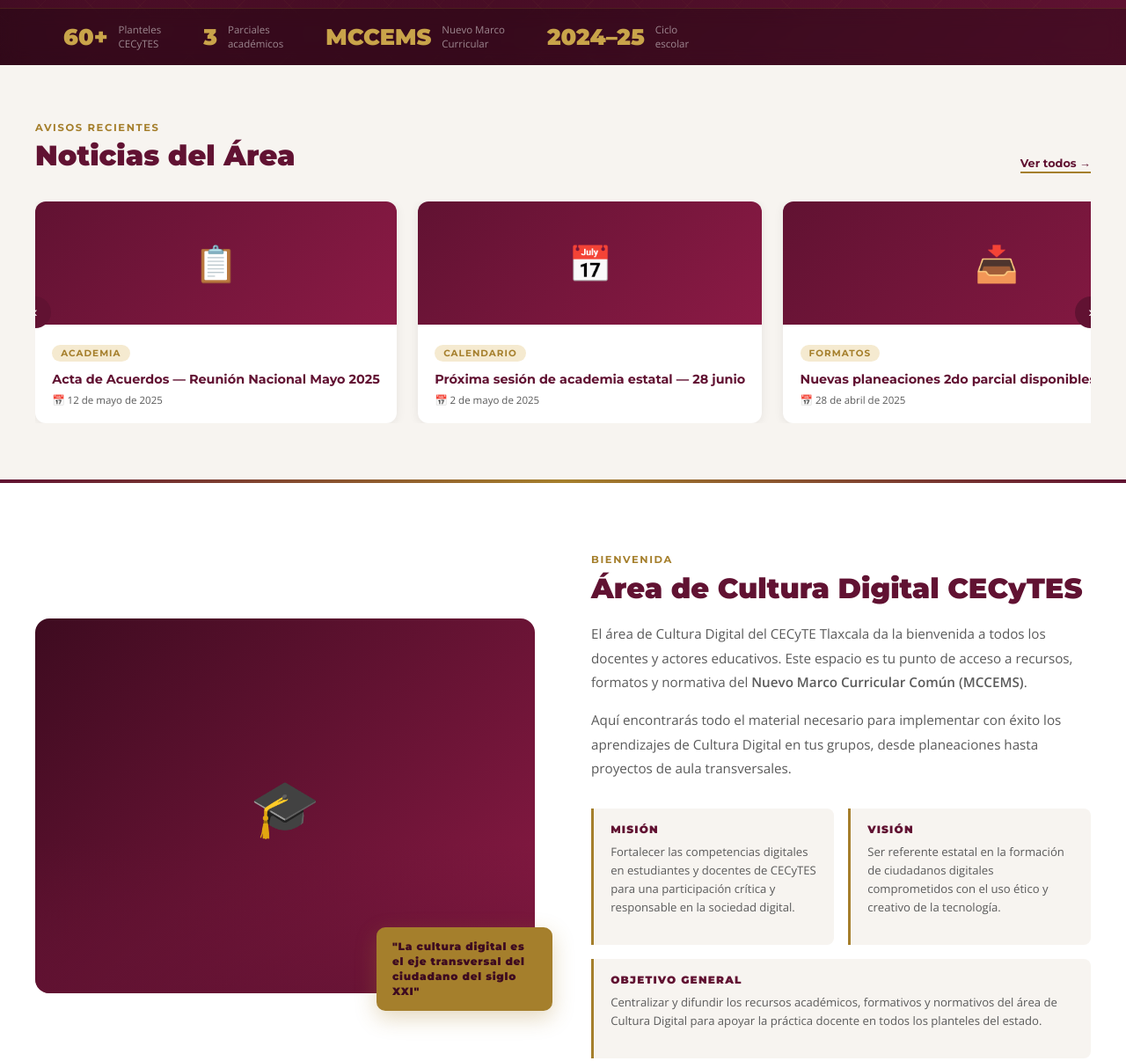
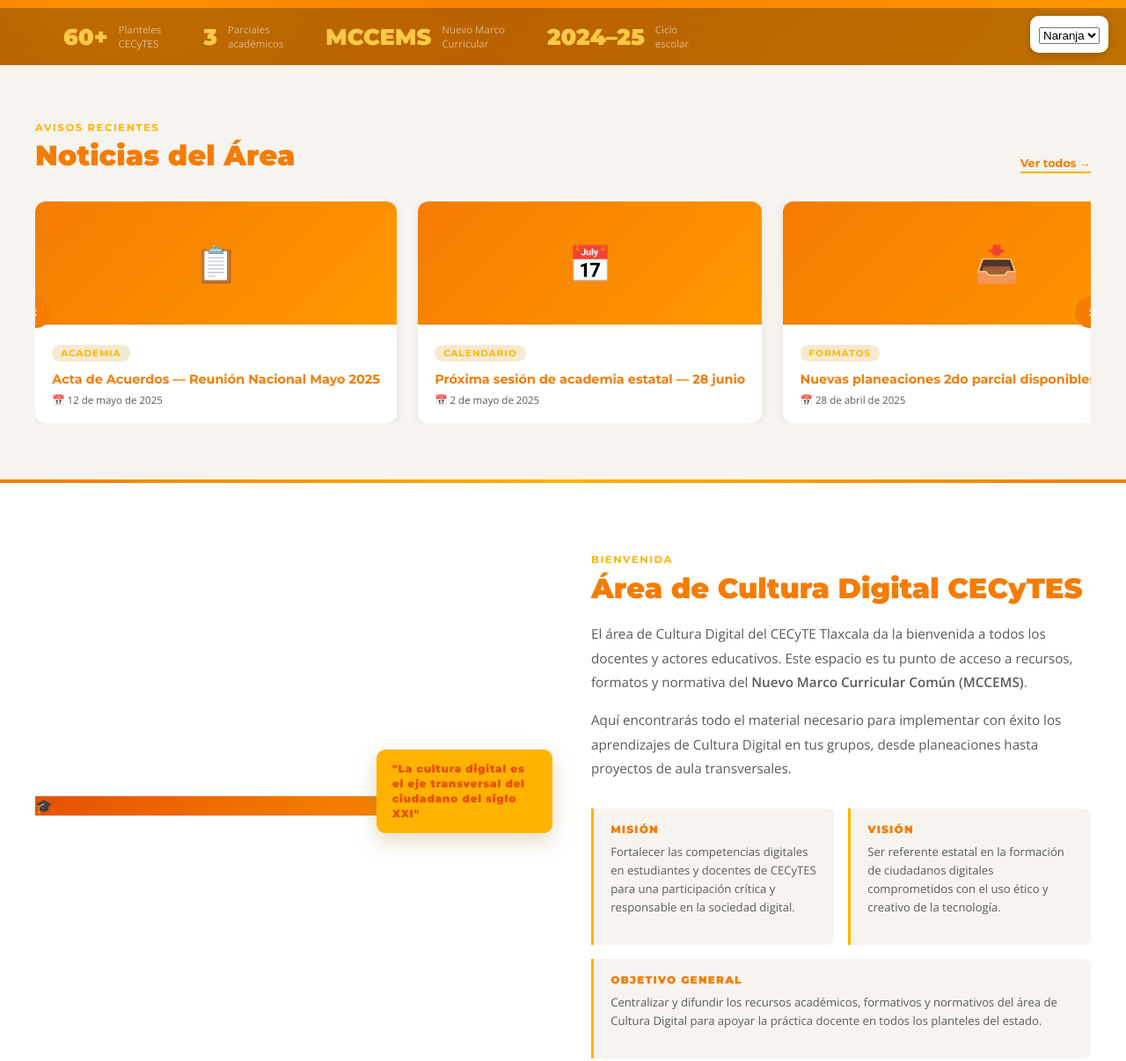
Before and after one commit to cesarsanc-ux/academia-cultura-digital, a plain HTML site: page index.html in a window 1280 px wide. Shown: the part 720-1926 px from the top of the page at 88% size. Drawn offline with nearby package versions, Linux system fonts and the light colour scheme.

Commit message:
actualizacion
Agregado cambios en lista

```diff
--- a/index.html
+++ b/index.html
@@ -127,9 +127,22 @@
   position: absolute;
   inset: 0;
   background:
-        radial-gradient(ellipse 70% 60% at 80% 40%, rgba(165,127,44,0.12) 0%, transparent 70%),
-        radial-gradient(ellipse 50% 80% at 10% 80%, rgba(97,18,50,0.5) 0%, transparent 70%),
-        linear-gradient(135deg, #1a0510 0%, #3e0b20 45%, #611232 100%);
+    radial-gradient(
+      ellipse 70% 60% at 80% 40%,
+      rgba(255,255,255,0.08) 0%,
+      transparent 70%
+    ),
+    radial-gradient(
+      ellipse 50% 80% at 10% 80%,
+      var(--guinda-light) 0%,
+      transparent 70%
+    ),
+    linear-gradient(
+      135deg,
+      var(--guinda-dark) 0%,
+      var(--guinda) 50%,
+      var(--guinda-light) 100%
+    );
 }
     .hero-pattern {
       position: absolute;
@@ -428,23 +441,18 @@
       position: relative;
     }
     .welcome-photo {
-      width: 100%;
-      aspect-ratio: 4/3;
-      background: linear-gradient(135deg, var(--guinda-dark) 0%, var(--guinda-light) 100%);
-      border-radius: 16px;
-      display: flex;
-      align-items: center;
-      justify-content: center;
-      font-size: 4rem;
-      position: relative;
-      overflow: hidden;
+  background: linear-gradient(
+    135deg,
+    var(--guinda-dark) 0%,
+    var(--guinda-light) 100%
+  );
 }
     .welcome-photo::after {
-      content: '';
-      position: absolute;
-      bottom: 0; left: 0; right: 0;
-      height: 40%;
-      background: linear-gradient(to top, rgba(97,18,50,0.7), transparent);
+  background: linear-gradient(
+    to top,
+    rgba(0,0,0,0.45),
+    transparent
+  );
 }
     .welcome-quote {
       position: absolute;
@@ -845,6 +853,40 @@
       .footer-grid { grid-template-columns: 1fr; }
       .org-level { flex-wrap: wrap; }
     }
+
+/* THEMES */
+:root[data-theme="naranja"]{
+  --guinda:#f57c00;
+  --guinda-dark:#e65100;
+  --guinda-light:#ff9800;
+  --dorado:#ffb300;
+  --dorado-light:#ffc947;
+}
+
+:root[data-theme="azul"]{
+  --guinda:#1565c0;
+  --guinda-dark:#0d47a1;
+  --guinda-light:#42a5f5;
+  --dorado:#26c6da;
+  --dorado-light:#80deea;
+}
+
+:root[data-theme="verde"]{
+  --guinda:#2e7d32;
+  --guinda-dark:#1b5e20;
+  --guinda-light:#4caf50;
+  --dorado:#8bc34a;
+  --dorado-light:#aed581;
+}
+
+:root[data-theme="vino"]{
+  --guinda:#611232;
+  --guinda-dark:#3e0b20;
+  --guinda-light:#8b1a45;
+  --dorado:#A57F2C;
+  --dorado-light:#c9a44a;
+}
+
 </style>
 </head>
 <body>
@@ -1384,5 +1426,23 @@
   // ── INIT ──
   document.addEventListener('DOMContentLoaded', loadNews);
 </script>
+
+<div style="position:fixed;bottom:20px;right:20px;z-index:9999;background:white;padding:10px;border-radius:10px;box-shadow:0 2px 10px rgba(0,0,0,.2)">
+<select id="themeSelector">
+<option value="verde">Verde</option>
+<option value="naranja">Naranja</option>
+<option value="azul">Azul</option>
+<option value="guinda">Guinda</option>
+</select>
+</div>
+
+<script>
+document.documentElement.setAttribute('data-theme',localStorage.getItem('theme')||'naranja');
+document.getElementById('themeSelector').value=localStorage.getItem('theme')||'naranja';
+document.getElementById('themeSelector').addEventListener('change',function(){
+  document.documentElement.setAttribute('data-theme',this.value);
+  localStorage.setItem('theme',this.value);
+});
+</script>
 </body>
 </html>
```
Lines whose indentation alone changed are shown as unchanged.
